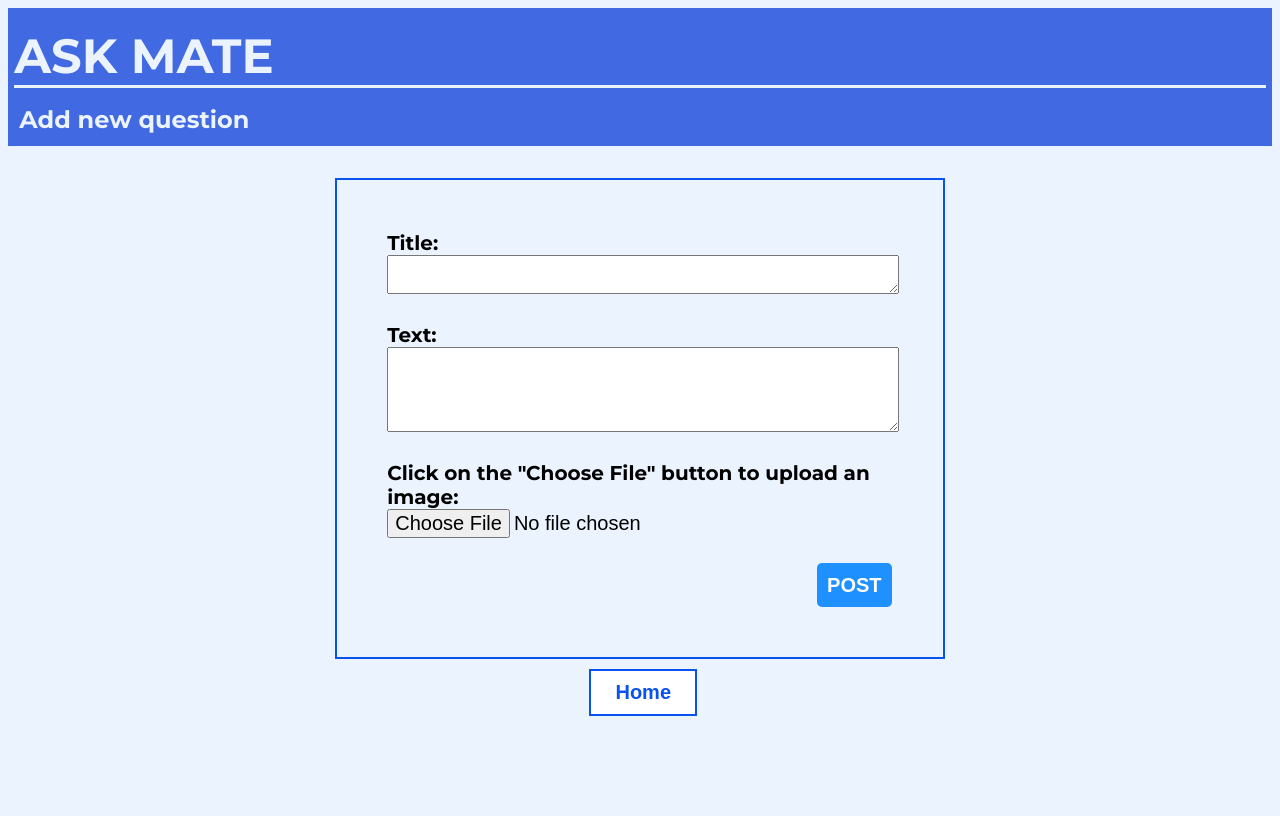
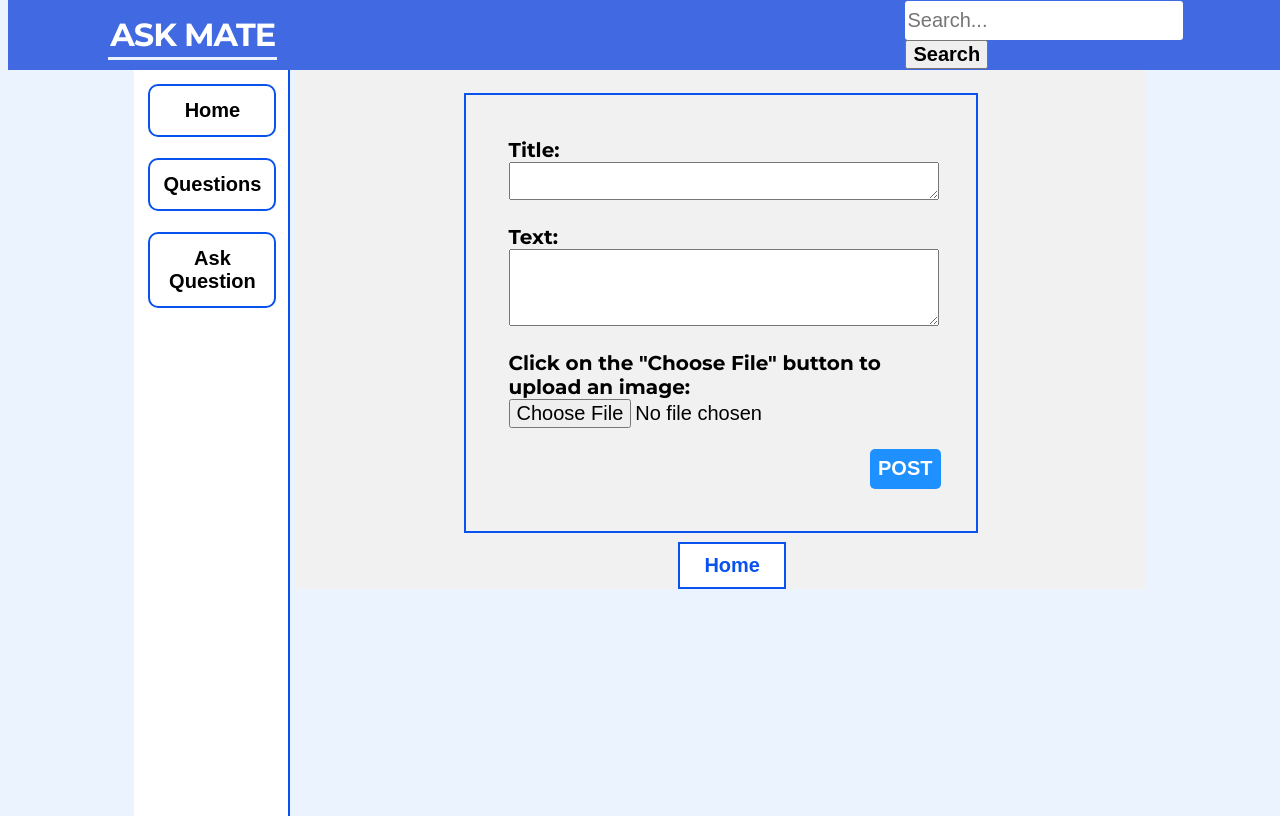
Before and after one commit to Nicolae-Peptea/AskMate, a Flask app: page /add-question in a window 1280 px wide. Run offline with Flask 2, Linux system fonts and the light colour scheme.

Commit message:
css styling of the webpage has been modified: layout + sidebar + main content section + navbar

```diff
--- a/static/css/style.css
+++ b/static/css/style.css
@@ -9,18 +9,11 @@ body {
 }
 
 .content-wrapper {
-    padding: 1% 10%;
+    padding: 0% 10%;
+    display: flex;
 }
 
 /* HEADERS */
-h1 {
-    border-bottom: 3px solid #ebf3ff;
-    font-size: 3em;
-    transition: all 0.25s linear;
-    margin: 1% auto;
-    color: #ebf3ff;
-}
-
 h2 {
     padding: 5px;
     color: #ebf3ff;
@@ -28,29 +21,81 @@ h2 {
     margin: auto;
     text-align: left;
 }
+/* END OF HEADERS */
 
-header {
-    background-color: RoyalBlue;
-    position: sticky; top: 0;
-    margin: 0% auto;
-    padding: 0.5%;
+/* NAV BAR */
+nav {
+    background: royalblue;
+    position: fixed;
+    width: 89%;
+    top: 0;
+    margin: 0;
+    padding: 1%;
+    overflow: hidden;
+
+    display: flex;
+    flex-wrap: wrap;
+    align-items: center;
+    justify-content: space-between;
+    height: 70px;
+    padding: 0 100px;
 }
 
-/* END OF HEADERS */
-
-#filling-form {
-    margin-left: auto;
-    margin-right: auto;
+nav .logo  a{
+    color: #fff;
+    font-size: 2em;
+    font-weight: 600;
+    letter-spacing: -1px;
+    text-decoration: none;
+    border-bottom: 3px solid #ebf3ff;
 }
 
-/* HOME PAGE */
-#main_page_list ul, #answers_list ul {
+nav .logo {
+
+    transition: all 0.25s linear;
+    color: #ebf3ff;
+    width: 20%;
+}
+
+nav .nav-items {
+    display: flex;
+    flex: 1;
+    padding: 0 0 0 200px;
+}
+
+nav #search_bar {
+    position: relative;
+    width: 30%;
+}
+
+nav #search_bar input[type="text"] {
+    border: 0;
+    padding: 2px;
+    height: 35px;
+    border-radius: 3px;
+    width: 80%;
+}
+
+nav .middle_nav {
+    width: 50%;
+}
+/* END OF NAV BAR */
+
+/* RIGHT SECTION */
+#right-section  {
+    width: 85%;
+    background-color: #f1f1f1;
+    margin-top: 1%;
+    margin-left: 16%;
+}
+
+#right-section ul, #answers_list ul {
     list-style-type: none;
     margin: 0;
     padding: 0;
 }
 
-#main_page_list li, #answers_list li {
+#right-section li, #answers_list li {
     margin-bottom: 2%;
     background-color: #7ec5ff;
     padding: 1%;
@@ -59,82 +104,69 @@ header {
     font-size: 16px;
 }
 
-#main_page_list li:nth-child(even),
+#right-section li:nth-child(even),
 #answers_list li:nth-child(even) {
     background-color: #ffffff;
 }
 
-#main_page_list #title-link {
+#right-section li {
+    display: grid;
+    grid-template-columns: 5% auto;
+}
+
+#right-section p, a {
+    margin: auto;
+    padding: 1%;
+}
+
+#right-section li:nth-child(even) #question-block {
+    background-color: #7ec5ff;
+}
+#right-section li:nth-child(even) #question_views_votes {
+    background-color: #7ec5ff;
+}
+
+#right-section li:nth-child(even) #voting button {
+    background-color: #ffffff;
+}
+
+#answers_list li:nth-child(even) #voting button:hover,
+#right-section li:nth-child(even) #voting button:hover {
+    border: 3px solid royalblue;
+}
+
+#right-section #title-link {
     font-size: 20px;
     text-decoration: none;
     font-weight: bold;
     color: black;
 }
 
-#main_page_list li {
-    display: grid;
-    grid-template-columns: 5% auto;
-}
-
-#main_page_list p, a {
-    margin: auto;
-    padding: 1%;
-}
-
-#question-block {
-    grid-column: 2;
-    grid-row: span 1;
-    border: 1px solid royalblue;
-    margin-left: 1%;
-    border-radius: 5px;
-    background-color: #ffffff;
-    padding: 0.5%;
-}
-
-#question_views_votes, #question-views, #question-votes {
-    display: flex;
-    flex-direction: column;
-    align-items: center;
-    padding: 10%;
-}
-
-#question-votes {
-    margin-bottom: 1%;
-    border-bottom: 2px solid royalblue;
-}
-
-#question_views_votes {
-    background-color: #ffffff;
-    border: 1px solid royalblue;
-    border-radius: 5px;
-}
-
-#main_page_list li:nth-child(even) #question-block {
-    background-color: #7ec5ff;
-}
-#main_page_list li:nth-child(even) #question_views_votes {
-    background-color: #7ec5ff;
-}
-
 #title-link:hover {
     text-decoration: underline;
 }
+/* END OF RIGHT SECTION */
 
+/* LEFT SECTION */
 #left-section {
-    float: left;
     width: 10%;
     height: 100%;
     background: white;
-    padding: 2%;
-    border: 2px solid #0a52ee;
-    margin-top: 1%;
-  }
+    padding: 1%;
+    border-right: 2px solid #0a52ee;
+    margin-right: 1%;
+    position: sticky;
+    top: 70px;
 
-#main_page_list  {
-    float:right;
-    width: 85%;
-    background-color: #f1f1f1;
-    margin-top: 1%;
+    position: fixed;
+    z-index: 1;
+    overflow-x: hidden;
+}
+
+#manipulate_question_buttons {
+    border-top: 1px solid royalblue;
+    padding-top: 5%;
+    margin-top: 5%;
 }
 
 #question-sorting label {
@@ -153,48 +185,36 @@ header {
     border-radius: 2px;
     background-color: white;
 }
-/* END OF HOME PAGE */
+/* END OF LEFT SECTION */
 
-/* LATEST QUESTIONS PAGE */
-#search_bar {
-    padding: 0.5%;
-    display: grid;
-    border: 2px solid royalblue;
-    margin-top: 1%;
-    border-radius: 5px;
+/* LEFT SECTION BUTTONS */
+#ask-button {
+	text-decoration: none;
+	color: black;
+	font-weight: bold;
+	font-size: 20px;
+
+	position: relative;
+    width: 100%;
+	padding: 10%;
+    margin: 1%;
+
+    border: 2px solid #0a52ee;
+    border-radius: 10px;
+    overflow: hidden;
+
+    -webkit-transition: background-color 0.3s linear, color 0.3s linear;
+    transition: background-color 0.3s linear, color 0.3s linear;
+    background: rgba(255, 255, 255, 0);
 }
+#ask-button:hover {
+    color: white;
+    background-color: #0a52ee;
+    cursor: pointer;
+}
+/* END OF LEFT SECTION BUTTONS */
 
-#search_bar input {
-    grid-column: 1;
-    padding: 1%;
-    width: 80%;
-}
-
-#search_bar button {
-    grid-column: 2;
-    padding: 1%;
-    margin: 1%;
-}
-/* END OF LATEST QUESTIONS PAGE */
-
-/* QUESTION PAGE */
-#question_body {
-    padding: 1%;
-    border: 2px solid royalblue;
-    background-color: white;
-}
-
-#question_views_votes_on_question_page {
-    display: flex;
-    flex-direction: row;
-}
-
-#manipulate_question_buttons {
-    border-bottom: 1px solid royalblue;
-    padding-bottom: 5%;
-    margin-bottom: 5%;
-}
-
+/* TAGS */
 #tags{
     display: flex;
 }
@@ -482,36 +426,6 @@ header {
     cursor: pointer;
 }
 /* END OF SUBMIT BUTTONS */
-
-/* NEW BUTTON */
-#ask-button {
-	text-decoration: none;
-	color: black;
-	font-weight: bold;
-	font-size: 20px;
-	position: relative;
-	padding: 1%;
-    margin: 1%;
-    cursor: pointer;
-}
-
-#ask-button{
-    border: 2px solid #0a52ee;
-    border-radius: 10px;
-    overflow: hidden;
-    padding: 10%;
-}
-
-#ask-button {
-    -webkit-transition: background-color 0.3s linear, color 0.3s linear;
-    transition: background-color 0.3s linear, color 0.3s linear;
-    background: rgba(255, 255, 255, 0);
-}
-#ask-button:hover {
-    color: white;
-    background-color: #0a52ee;
-}
-/* END OF NEW BUTTON */
 
 /* VOTING ARROWS */
 .arrow {
--- a/templates/layout.html
+++ b/templates/layout.html
@@ -9,20 +9,43 @@
     </head>
 
     <body>
-        <header>
-            <h1 class="header" id="header-title">ASK MATE</h1>
-            <div id="header_and_nav">
-                <h2>{{ self.page_title() }}</h2>
+        <nav>
+            <div class="logo">
+                <a href="{{ url_for('display_latest_questions') }}">ASK MATE</a>
             </div>
-        </header>
+            <div class="middle_nav"></div>
+            <div id="search_bar">
+                <form action="{{ url_for('display_searched_questions') }}" method="get">
+                    <input id="search_bar_input" type="text" name="q" placeholder="Search...">
+                    <button id="search-button" type="submit">Search</button>
+                </form>
+            </div>
+        </nav>
 
         <div class="content-wrapper">
+            <div id="left-section">
+                <form action="{{ url_for('display_latest_questions') }}">
+                    <button id="ask-button">Home</button>
+                </form><br>
 
-            <section>
+                <form action="{{ url_for('display_all_questions') }}">
+                    <button id="ask-button" >Questions</button>
+                </form><br>
 
-                {% block content %}{% endblock %}
+                <form action="{{ url_for('ask_question') }}">
+                    <button id="ask-button" >Ask Question</button>
+                </form>
 
-            </section>
+                {% block left_section %}{% endblock %}
+            </div>
+
+            <div id="right-section">
+                <div id="header_and_nav">
+                    <h2>{{ self.page_title() }}</h2>
+                </div><br>
+
+                {% block right_section %}{% endblock %}
+            </div>
 
         </div>
     </body>
--- a/templates/manipulate_answer.html
+++ b/templates/manipulate_answer.html
@@ -2,7 +2,7 @@
 
 {% block page_title %}{%if answer %}Edit{%else%}Add new{%endif%} answer{% endblock %}
 
-{% block content %}
+{% block right_section %}
     <div id="filling-form">
         <form action="{%if answer %}{{ url_for('edit_answer', answer_id=answer['id']) }}{%else%}{{ url_for('answer_question', question_id=question_id) }}{%endif%}" method="post" enctype="multipart/form-data">
 
--- a/templates/manipulate_comment.html
+++ b/templates/manipulate_comment.html
@@ -10,7 +10,7 @@
     {%endif%}
 {% endblock %}
 
-{% block content %}
+{% block right_section %}
     <div id="filling-form">
         <form action="{% if question_id %}
                                 {{ url_for('add_comment_to_question', question_id=question_id) }}
--- a/templates/manipulate_question.html
+++ b/templates/manipulate_question.html
@@ -2,7 +2,7 @@
 
 {% block page_title %}{%if question %}Edit{%else%}Add new{%endif%} question{% endblock %}
 
-{% block content %}
+{% block right_section %}
 
     <div id="filling-form">
         <form action="{%if question %}{{ url_for('edit_question', question_id=question['id']) }}{%else%}{{ url_for('ask_question') }}{%endif%}" method="post" enctype="multipart/form-data">
--- a/templates/manipulate_tag.html
+++ b/templates/manipulate_tag.html
@@ -2,7 +2,7 @@
 
 {% block page_title %}Add Question Tag{% endblock %}
 
-{% block content %}
+{% block right_section %}
     <div id="filling-form">
         <form action="{{ url_for('add_tag_to_question', question_id=question_id) }}" method="post" enctype="multipart/form-data">
 
```
Also changed, not shown: other parts of static/css/style.css (+130 -99 lines), templates/latest_questions.html (+2 -20 lines), templates/question_page.html (+7 -19 lines), templates/questions.html (+3 -15 lines).
